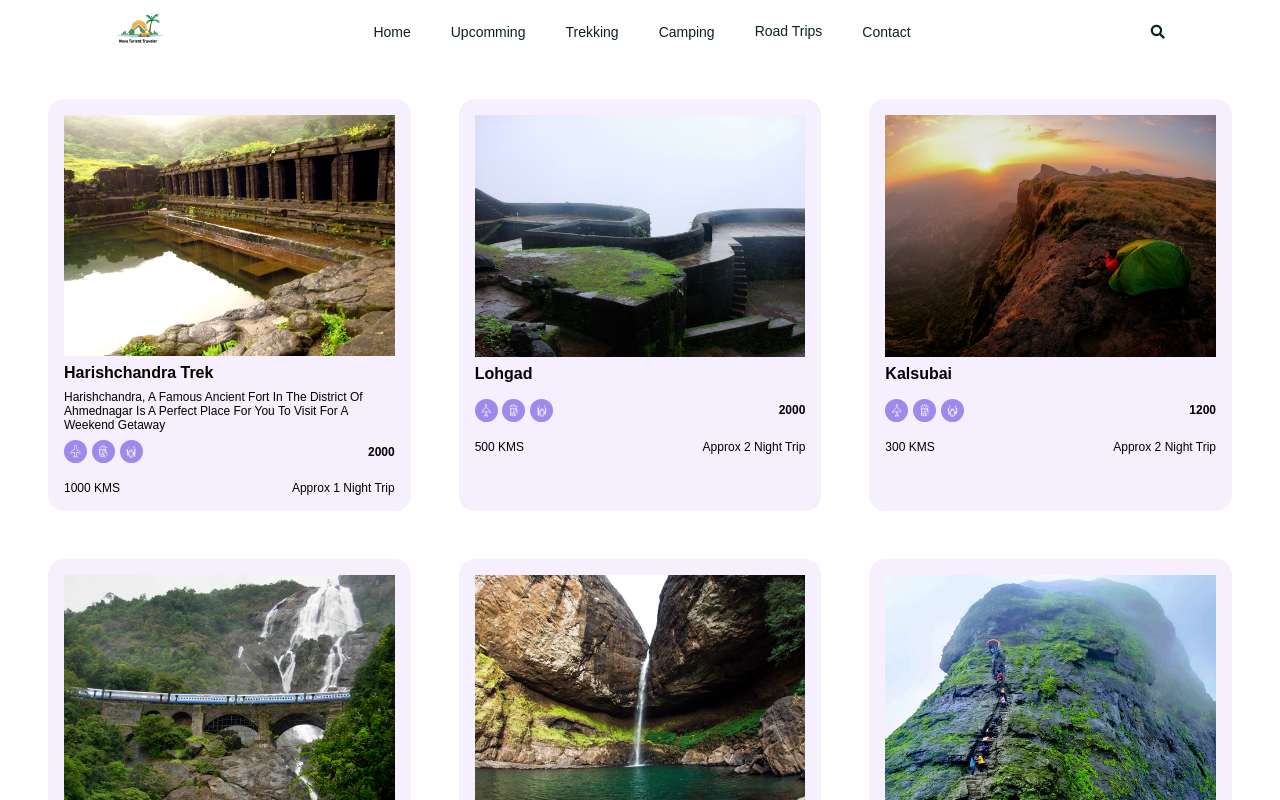
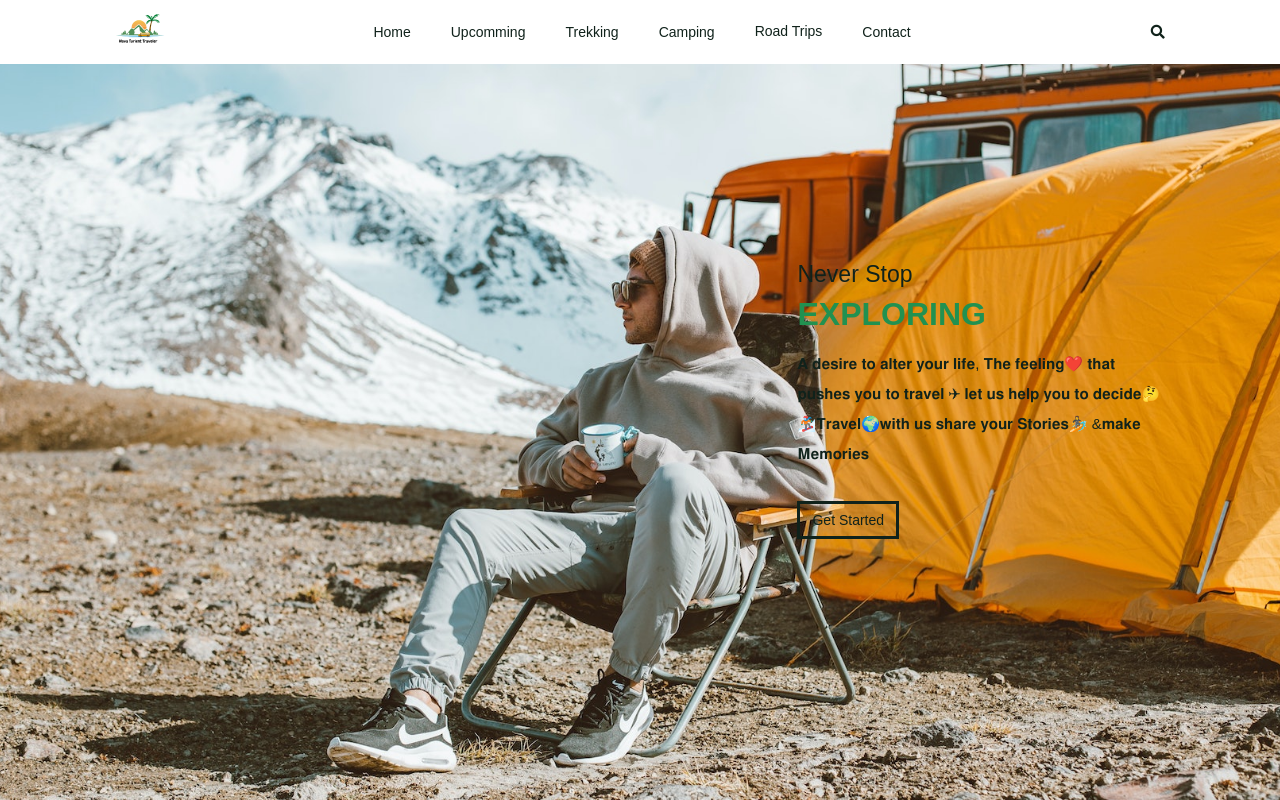
Before and after one commit to Mystic-Brain/NovaTurientTraveller, a React (Create React App) app in the folder webapp/: page / in a window 1280 px wide. Shown: the top 800 px of the page. Built offline with nearby package versions, Linux system fonts and the light colour scheme.

Commit message:
homepage update

```diff
--- a/webapp/src/pages/Home/Home.js
+++ b/webapp/src/pages/Home/Home.js
@@ -2,11 +2,13 @@ import React from "react";
 import NavBar from "../../components/NavBar/NavBar.js"
 import Footer from "../../components/Footer/Footer.js"
 import Recommended from "../../components/Recommended/Recommended.js";
+import Landing from "../../components/Landing/Landing.js";
 
 function Home() {
   return (
     <>
       <NavBar />
+      <Landing />
       <Recommended/>
       <Footer />
     </>
```
